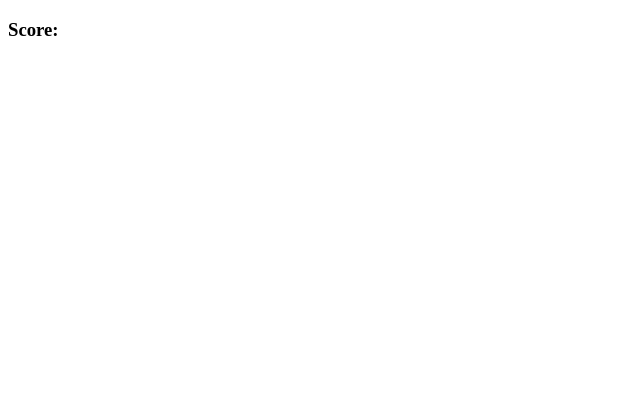
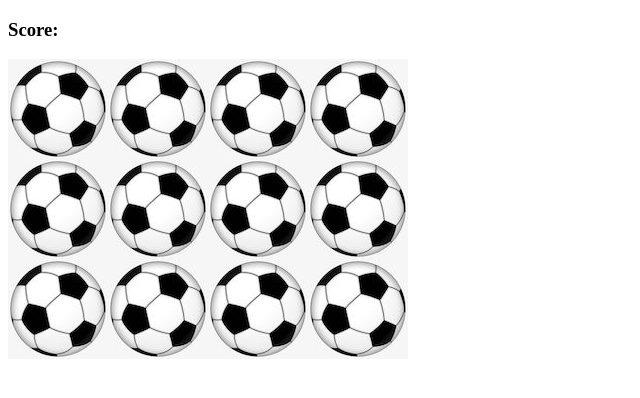
Before and after one commit to Buzka14/Memory-game, a plain HTML site: page index.html in a window 1280 px wide. Shown: the whole page, without its empty margins (0-640 px from the left). Drawn offline with Linux system fonts and the light colour scheme.

Commit message:
display card on the page, add functionality to flip a card - wip

```diff
--- a/app.js
+++ b/app.js
@@ -1,57 +1,109 @@
-document.addEventListener("DOMContentLoaded", () => {
+document.addEventListener('DOMContentLoaded', () => {
 
     const cardArray = [
         {
-            name: "ajax",
-            img: 'image/ajax'
+            name: 'ajax',
+            img: 'images/ajax.png'
         },
         {
-            name: "ajax",
-            img: 'image/ajax'
+            name: 'ajax',
+            img: 'images/ajax.png'
         },
         {
-            name: "bdortmund",
-            img: 'image/bdortmund'
+            name: 'bdortmund',
+            img: 'images/bdortmund.png'
         },
         {
-            name: "bdortmund",
-            img: 'image/bdortmund'
+            name: 'bdortmund',
+            img: 'images/bdortmund.png'
         },
         {
-            name: "inter",
-            img: 'image/inter'
+            name: 'inter',
+            img: 'images/inter.png'
         },
         {
-            name: "inter",
-            img: 'image/inter'
+            name: 'inter',
+            img: 'images/inter.png'
         },
         {
-            name: "lpool",
-            img: 'image/lpool'
+            name: 'lpool',
+            img: 'images/lpool.png'
         },
         {
-            name: "lpool",
-            img: 'image/lpool'
+            name: 'lpool',
+            img: 'images/lpool.png'
         },
         {
-            name: "manutd",
-            img: 'image/manutd'
+            name: 'manutd',
+            img: 'images/manutd.png'
         },
         {
-            name: "manutd",
-            img: 'image/manutd'
+            name: 'manutd',
+            img: 'images/manutd.png'
         },
         {
-            name: "rmadrid",
-            img: 'image/rmadrid'
-        },{
-            name: "rmadrid",
-            img: 'image/rmadrid'
+            name: 'rmadrid',
+            img: 'images/rmadrid.png'
+        },
+        {
+            name: 'rmadrid',
+            img: 'images/rmadrid.png'
         }
-    ];
+    ]
+
+    const grid = document.querySelector('.grid')
+    const resultDisplay = document.querySelector('#result')
+    var cardsChosen = [];
+    var cardsChosenId = [];
+    var cardsWon = [];
 
 
+    function createBoard(){
+        for (let i = 0; i < cardArray.length; i++){
+            var card = document.createElement('img')
+            card.setAttribute('src', 'images/blank.png')
+            card.setAttribute('data-id', i)
+            card.addEventListener('click', flipCard)
+            grid.appendChild(card)
 
+        }
+    }
+
+    function checkForMatch(){
+        var cards = document.querySelector('img')
+        const optionOneId = cardsChosenId[0]
+        const optionTwoId = cardsChosenId[1]
+        if (cardsChosenId[0] === cardsChosenId[1]){
+            alert ('You found a match!')
+            cards [optionOneId].setAttribute('scr','images/white.png')
+            cards [optionTwoId].setAttribute('scr', 'images/white.png')
+            cardsWon.push.cardsChosen
+        } else {
+            cards[optionOneId].setAttribute('scr', 'images/blank.png')
+            cards[optionTwoId].setAttribute('scr', 'images/blank.png')
+            alert ('Try again!')
+        }
+
+        cardsChosen = []
+        cardsChosenId = []
+        resultDisplay.textContent = cardsWon.length
+        if (cardsWon.length === cardsArray.length/2){
+            resultDisplay.textContent = "Congratulations! You Win!"
+        }
+
+    }
+
+    function flipCard(){
+        var cardId = this.getAttribute('data-id')
+        cardsChosen.push(cardArray[cardId].name)
+        cardsChosenId.push(cardId)
+        this.setAttribute('scr', cardArray[cardId].img)
+        if (cardsChoosen === 2){
+            setTimeout(checkForMatch, 500)
+        }
+    }
+
+    createBoard()
 
 
 
--- a/index.html
+++ b/index.html
@@ -4,15 +4,14 @@
     <meta charset="UTF-8">
     <title>Memory Game</title>
     <link rel="stylesheet" href="style.css"></link >
-    <script scr="app.js" charset="utf-8"></script>
 </head>
 <body>
 
     <h3>Score:<span id="result"></span></h3>
 
     <div class="grid">
-
     </div>
 
+    <script src="app.js" charset="utf-8"></script>
 </body>
 </html>
--- a/style.css
+++ b/style.css
@@ -1,6 +1,6 @@
-grid{
+.grid{
     display: flex;
     flex-wrap: wrap;
+    height: 300px;
     width: 400px;
-    height: 300px;
 }
```
Also changed, not shown: images/back.png (deleted), images/blank.png (added), images/inter.png (renamed from images/inter.jpeg), images/white.png.
